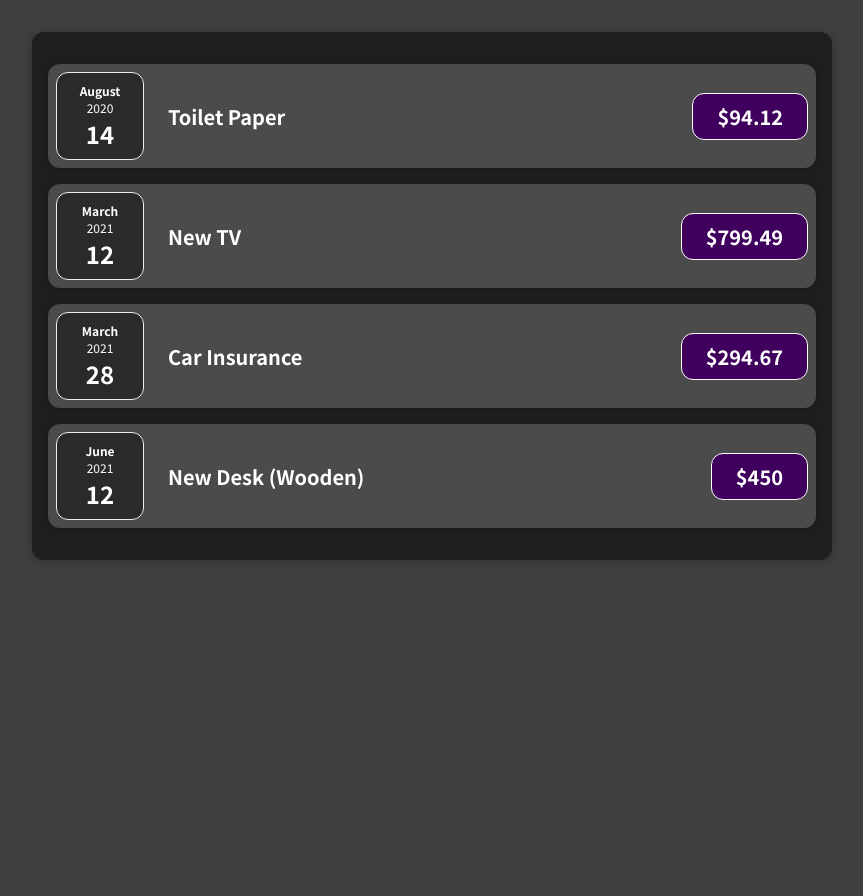
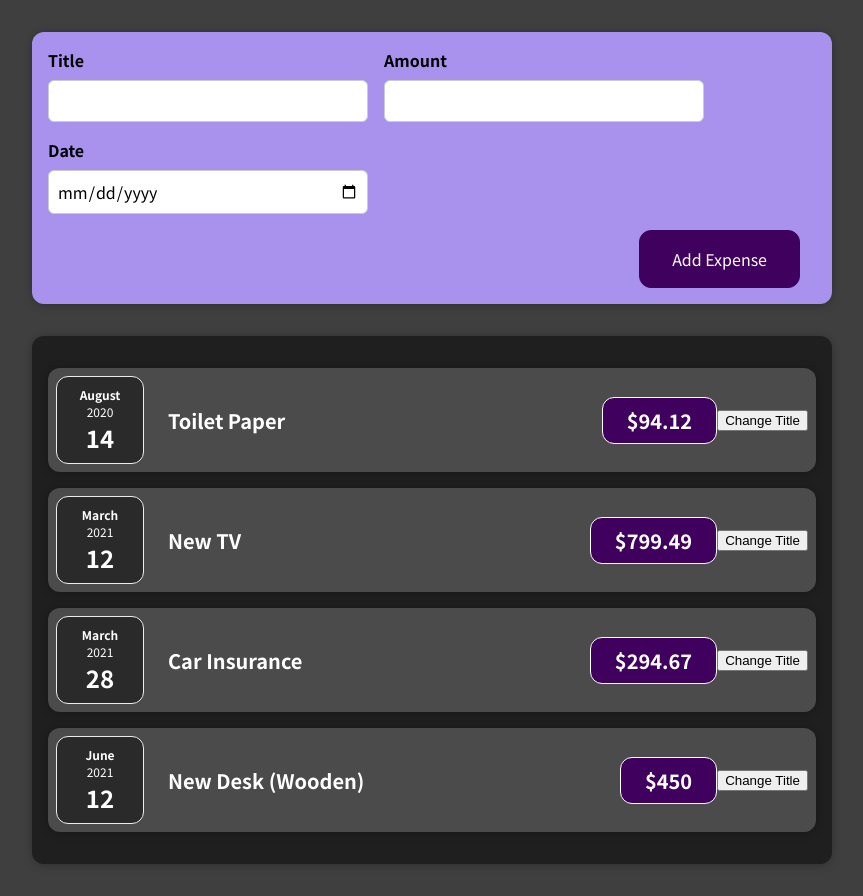
Before and after one commit to Kotaro666-dev/react_practice, a React (Create React App) app in the folder react-complete-guide/: page / in a window 1280 px wide. Shown: the whole page, without its empty margins (208-1071 px from the left). Before the commit the page ends 800 px from the top, so only its background shows below. Built offline with nearby package versions, Linux system fonts and the light colour scheme.

Commit message:
Update: Add newExpenseForm component

```diff
--- a/react-complete-guide/src/App.js
+++ b/react-complete-guide/src/App.js
@@ -1,4 +1,7 @@
+import React from "react";
+
 import Expenses from "./components/Expenses/Expenses";
+import NewExpense from "./components/NewExpense/NewExpense";
 
 function App() {
 	const expenses = [
@@ -30,6 +33,7 @@
 
 	return (
 		<div>
+			<NewExpense />
 			<Expenses items={expenses}/>
 		</div>
 	);
--- a/react-complete-guide/src/components/Expenses/ExpenseItem.js
+++ b/react-complete-guide/src/components/Expenses/ExpenseItem.js
@@ -1,17 +1,26 @@
+import React, { useState } from 'react';
+
 import './ExpenseItem.css'
 import ExpenseDate from './ExpenseDate';
 import Card from '../UI/Card';
 
 function ExpenseItem(props) {
 
+	const [title, setTitle] = useState(props.title);
+
+
+	function clickHandler() {
+		setTitle("Updated!");
+	}
 
 	return (
 		<Card className="expense-item">
 			<ExpenseDate date={props.date}/>
 			<div className="expense-item__description">
-				<h2 className="expense-item">{props.title}</h2>
+				<h2 className="expense-item">{title}</h2>
 				<div className="expense-item__price">${props.amount}</div>
 			</div>
+			<button onClick={clickHandler}>Change Title</button>
 		</Card>
 	);
 }
--- /dev/null
+++ b/react-complete-guide/src/components/NewExpense/ExpenseForm.css
@@ -0,0 +1,26 @@
+.new-expense__controls {
+  display: flex;
+  flex-wrap: wrap;
+  gap: 1rem;
+  margin-bottom: 1rem;
+  text-align: left;
+}
+
+.new-expense__control label {
+  font-weight: bold;
+  margin-bottom: 0.5rem;
+  display: block;
+}
+
+.new-expense__control input {
+  font: inherit;
+  padding: 0.5rem;
+  border-radius: 6px;
+  border: 1px solid #ccc;
+  width: 20rem;
+  max-width: 100%;
+}
+
+.new-expense__actions {
+  text-align: right;
+}
--- /dev/null
+++ b/react-complete-guide/src/components/NewExpense/ExpenseForm.js
@@ -0,0 +1,29 @@
+import React from "react";
+
+import './ExpenseForm.css'
+
+function ExpenseForm() {
+	return (
+		<form>
+			<div className="new-expense__controls">
+				<div className="new-expense__control">
+					<label>Title</label>
+					<input type='text' />
+				</div>
+				<div className="new-expense__control">
+					<label>Amount</label>
+					<input type='number' min="0.01" step="0.01"/>
+				</div>
+				<div className="new-expense__control">
+					<label>Date</label>
+					<input type='date' min="2021-01-01" max="2023-12-31"/>
+				</div>
+			</div>
+			<div className="new-expense__actions">
+				<button type="submit">Add Expense</button>
+			</div>
+		</form>
+	);
+}
+
+export default ExpenseForm;
--- /dev/null
+++ b/react-complete-guide/src/components/NewExpense/NewExpense.css
@@ -0,0 +1,38 @@
+.new-expense {
+  background-color: #a892ee;
+  padding: 1rem;
+  margin: 2rem auto;
+  width: 50rem;
+  max-width: 95%;
+  border-radius: 12px;
+  text-align: center;
+  box-shadow: 0 1px 8px rgba(0, 0, 0, 0.25);
+}
+
+.new-expense button {
+  font: inherit;
+  cursor: pointer;
+  padding: 1rem 2rem;
+  border: 1px solid #40005d;
+  background-color: #40005d;
+  color: white;
+  border-radius: 12px;
+  margin-right: 1rem;
+}
+
+.new-expense button:hover,
+.new-expense button:active {
+  background-color: #510674;
+  border-color: #510674;
+}
+
+.new-expense button.alternative {
+  color: #220131;
+  border-color: transparent;
+  background-color: transparent;
+}
+
+.new-expense button.alternative:hover,
+.new-expense button.alternative:active {
+  background-color: #ddb3f8;
+}
--- /dev/null
+++ b/react-complete-guide/src/components/NewExpense/NewExpense.js
@@ -0,0 +1,15 @@
+import React from 'react';
+
+import './NewExpense.css'
+import ExpenseForm from './ExpenseForm';
+
+
+function NewExpense() {
+	return (
+		<div className="new-expense">
+			<ExpenseForm />
+		</div>
+	);
+}
+
+export default NewExpense;
```
